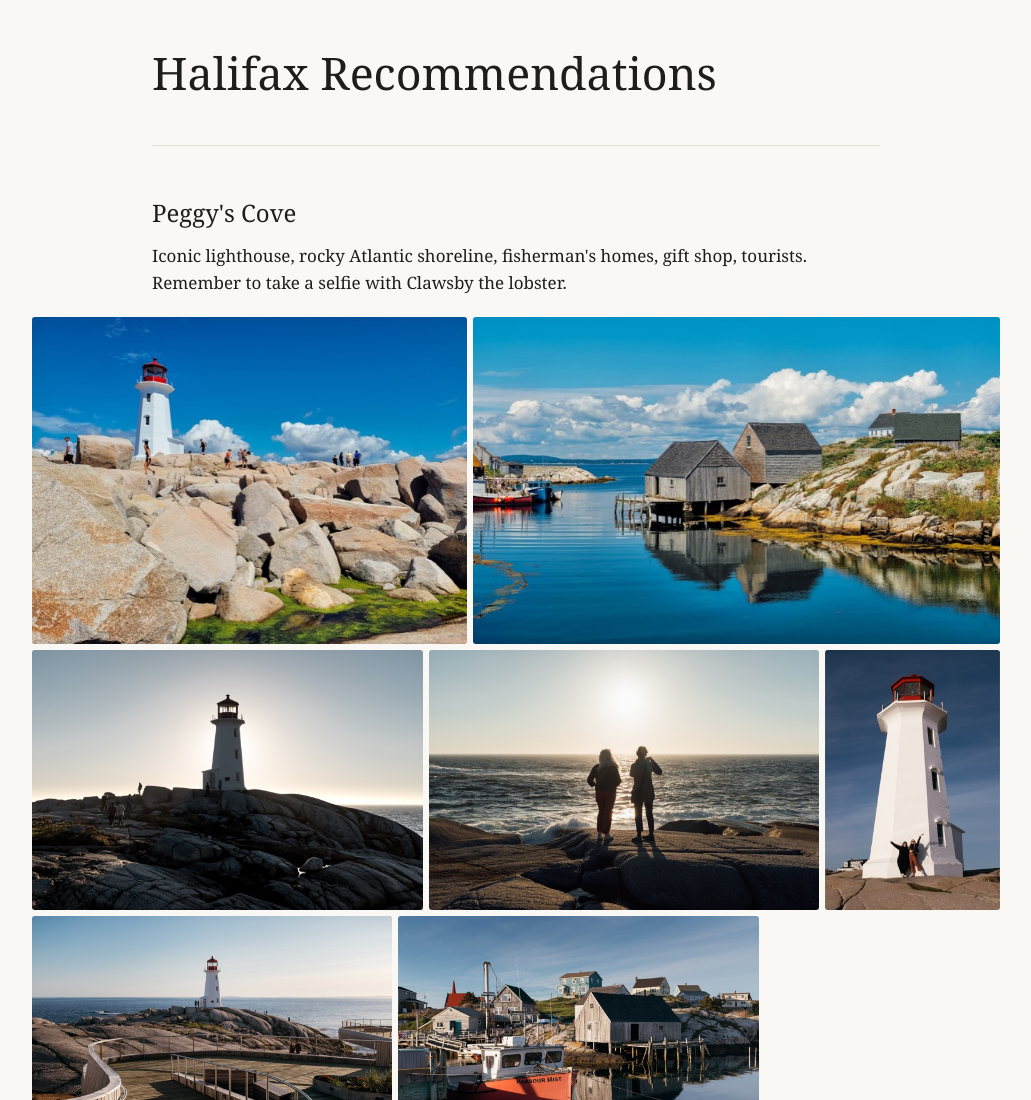
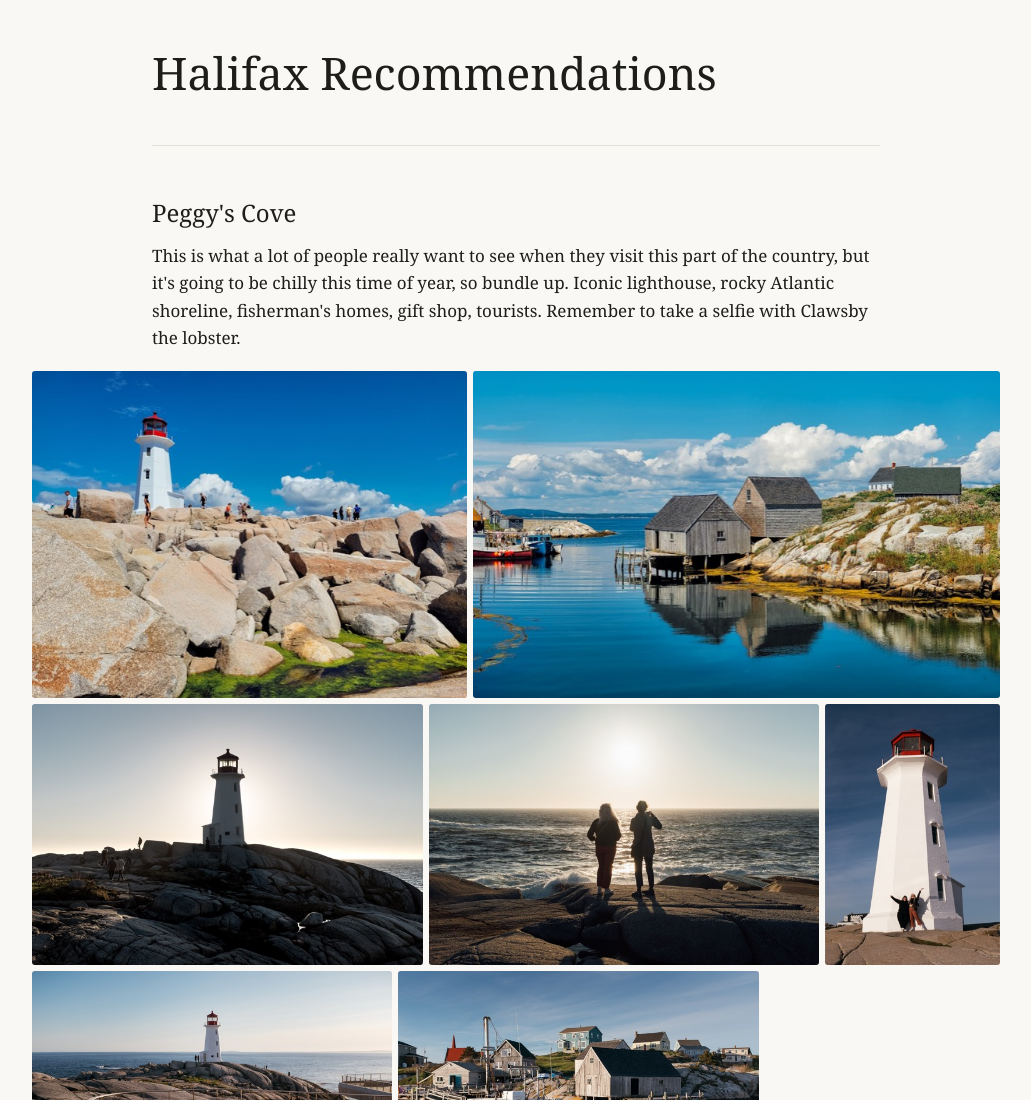
Before and after one commit to matthewpereira/halifax-recommendations, a plain HTML site: page index.html in a window 1280 px wide. Shown: the top 1100 px of the page, without its empty margins (124-1155 px from the left). Drawn offline with Linux system fonts and the light colour scheme.

Commit message:
Add bit to peggy's cove

```diff
--- a/index.html
+++ b/index.html
@@ -23,7 +23,7 @@
     <!-- Peggy's Cove -->
     <section id="peggys-cove">
       <h2>Peggy's Cove</h2>
-      <p>Iconic lighthouse, rocky Atlantic shoreline, fisherman's homes, gift shop, tourists. Remember to take a selfie with Clawsby the lobster.</p>
+      <p>This is what a lot of people really want to see when they visit this part of the country, but it's going to be chilly this time of year, so bundle up. Iconic lighthouse, rocky Atlantic shoreline, fisherman's homes, gift shop, tourists. Remember to take a selfie with Clawsby the lobster.</p>
       <div class="photos">
         <a href="photos/full/peggys-cove-01.jpg" style="--r:1.33"><img src="photos/thumb/peggys-cove-01.jpg" alt="Peggy's Cove 1" loading="lazy"></a>
         <a href="photos/full/peggys-cove-02.jpg" style="--r:1.61"><img src="photos/thumb/peggys-cove-02.jpg" alt="Peggy's Cove 2" loading="lazy"></a>
```
